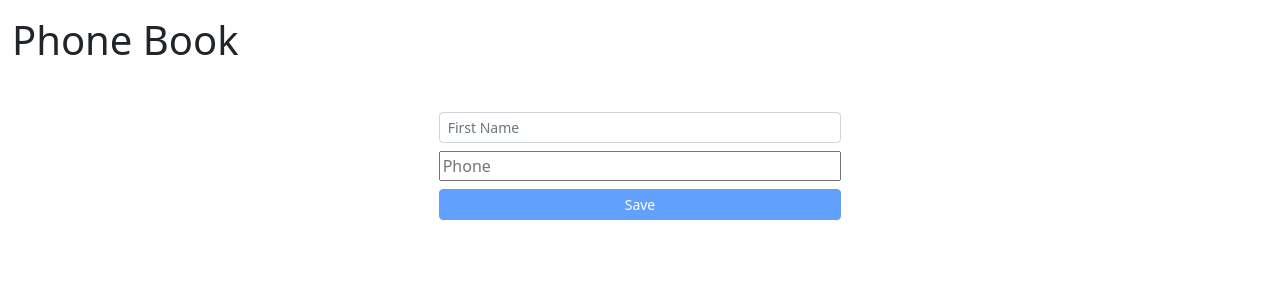
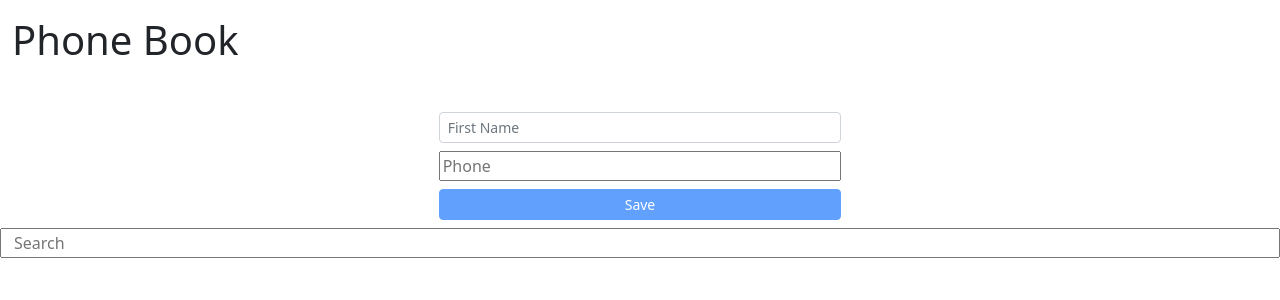
Before and after one commit to rigersleka/phone-book, an Angular app: page / in a window 1280 px wide. Shown: the top 300 px of the page. Built offline with nearby package versions, Linux system fonts and the light colour scheme.

Commit message:
implement search to filter users
create a custom Pipe

```diff
--- a/src/app/app.module.ts
+++ b/src/app/app.module.ts
@@ -1,13 +1,13 @@
-import { FormsModule, ReactiveFormsModule } from '@angular/forms';
-
 import { AppComponent } from './app.component';
 import { AppRoutingModule } from './app-routing.module';
 import { BrowserModule } from '@angular/platform-browser';
 import { NgModule } from '@angular/core';
 import { PhoneBookTemplateComponent } from './phone-book/phone-book-template/phone-book-template.component';
+import { ReactiveFormsModule } from '@angular/forms';
+import { SearchFilterPipe } from './search-filter.pipe';
 
 @NgModule({
-  declarations: [AppComponent, PhoneBookTemplateComponent],
+  declarations: [AppComponent, PhoneBookTemplateComponent, SearchFilterPipe],
   imports: [BrowserModule, AppRoutingModule, ReactiveFormsModule],
   providers: [],
   bootstrap: [AppComponent],
--- a/src/app/phone-book/phone-book-template/phone-book-template.component.html
+++ b/src/app/phone-book/phone-book-template/phone-book-template.component.html
@@ -74,9 +74,23 @@
   </div>
   <div *ngIf="phoneBookList != null && phoneBookList.length > 0">
     <ol>
-      <li *ngFor="let i of phoneBookList">
+      <li
+        *ngFor="let i of phoneBookList | searchFilter : searchForm.value.search"
+      >
         First name: {{ i.firstName }} - phone number {{ i.phoneNumber }}
       </li>
     </ol>
   </div>
+  <div>
+    <form [formGroup]="searchForm">
+      <div class="row">
+        <input
+          type="text"
+          id="search"
+          formControlName="search"
+          placeholder="Search "
+        />
+      </div>
+    </form>
+  </div>
 </div>
--- a/src/app/phone-book/phone-book-template/phone-book-template.component.ts
+++ b/src/app/phone-book/phone-book-template/phone-book-template.component.ts
@@ -1,5 +1,10 @@
 import { Component, OnInit } from '@angular/core';
-import { FormControl, FormGroup, Validators } from '@angular/forms';
+import {
+  FormBuilder,
+  FormControl,
+  FormGroup,
+  Validators,
+} from '@angular/forms';
 
 import { IPhoneBook } from 'src/app/phone-book';
 
@@ -10,10 +15,11 @@ import { IPhoneBook } from 'src/app/phone-book';
 })
 export class PhoneBookTemplateComponent implements OnInit {
   phoneBookForm!: FormGroup;
+  searchForm!: FormGroup;
   phoneBook: IPhoneBook;
   phoneBookList: IPhoneBook[] = [];
 
-  constructor() {
+  constructor(private formBuilder: FormBuilder) {
     this.phoneBook = {} as IPhoneBook;
   }
 
@@ -27,6 +33,10 @@ export class PhoneBookTemplateComponent implements OnInit {
         Validators.required,
         Validators.pattern('^((\\+31-?)|0)?[0-9]{10}$'),
       ]),
+    });
+
+    this.searchForm = this.formBuilder.group({
+      search: '',
     });
   }
 
--- /dev/null
+++ b/src/app/search-filter.pipe.ts
@@ -0,0 +1,25 @@
+import { Pipe, PipeTransform } from '@angular/core';
+
+@Pipe({
+  name: 'searchFilter',
+})
+export class SearchFilterPipe implements PipeTransform {
+  transform(
+    value: { firstName: string; phoneNumber: string }[],
+    search: any
+  ): any {
+    if (!value) return null;
+    if (!search) return value;
+
+    search = search.toLowerCase();
+    if (value) {
+      const regexp = new RegExp(search, 'i');
+      const properties = Object.keys(value[0]);
+      return [
+        ...value.filter((item: any) => {
+          return properties.some((property) => regexp.test(item[property]));
+        }),
+      ];
+    }
+  }
+}
```
